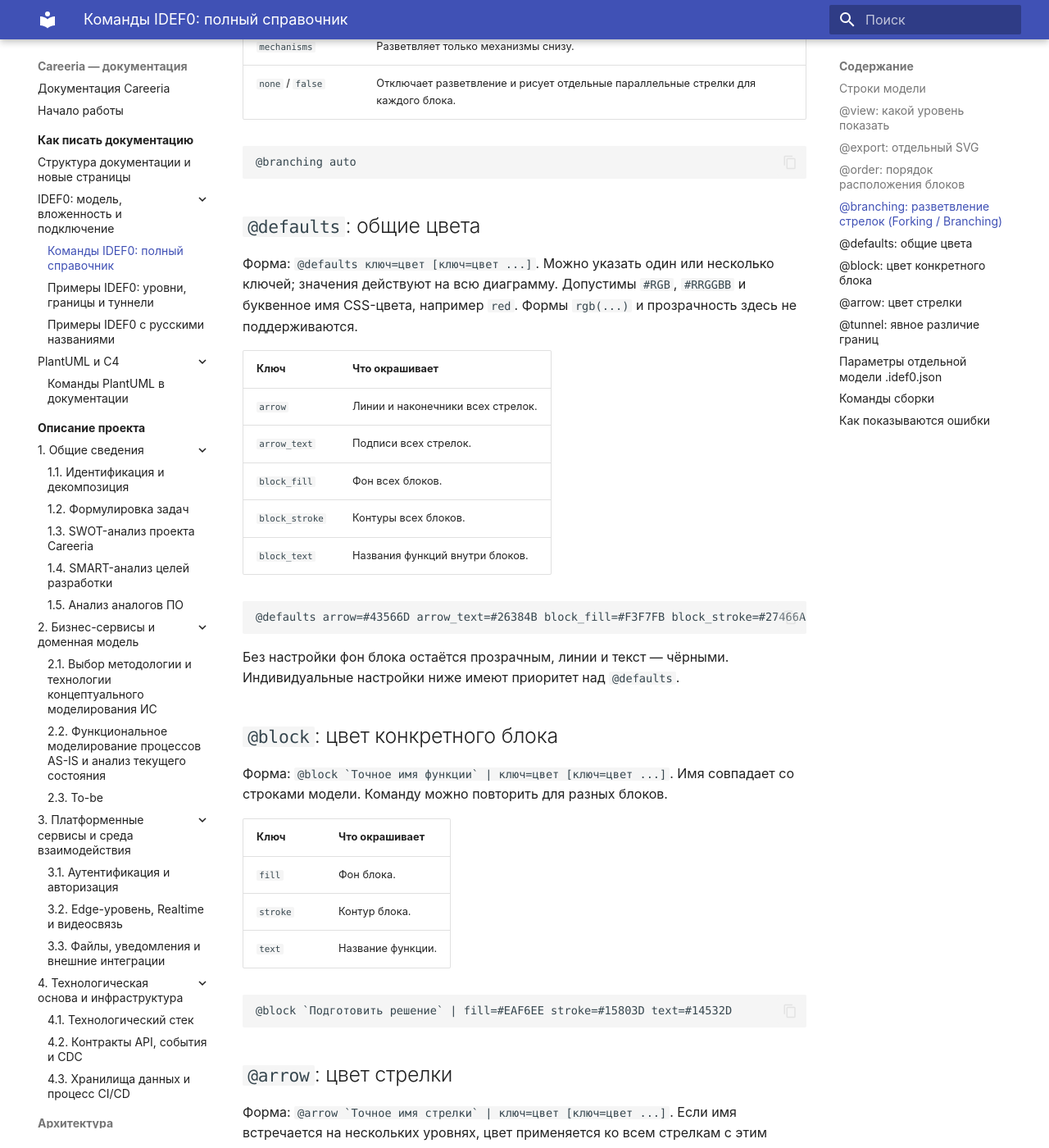
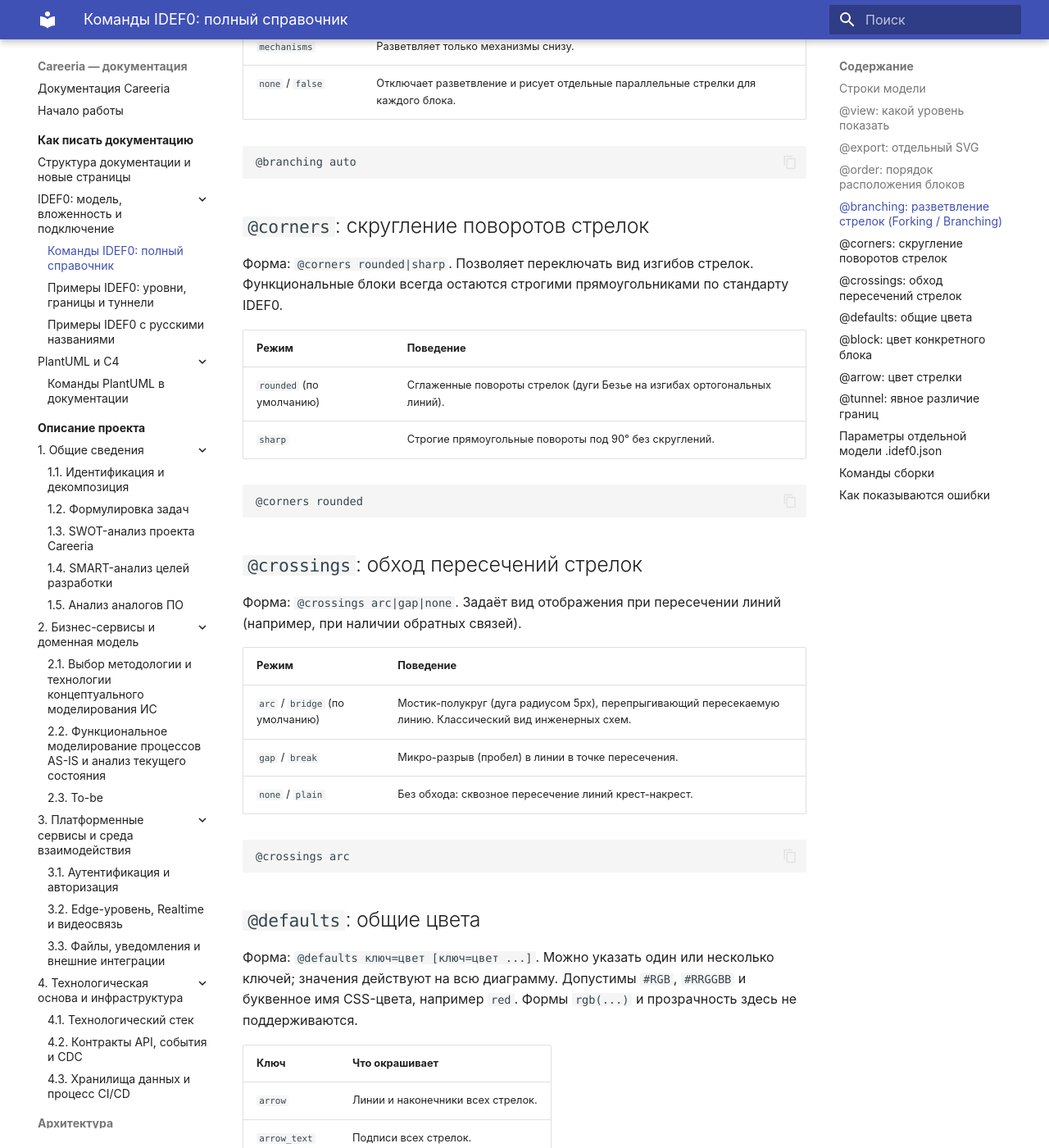
Before and after one commit to krackl1n/careeria, an MkDocs documentation site: the page built from docs/contributing/idef0/01-commands.md, in a window 1280 px wide and 1400 px high, scrolled down 3481 px. Shown: the whole window at 82% size. Built offline with MkDocs 1.6.1 and Material for MkDocs 9.7.7, drawn with Linux system fonts in a browser that asks for light colours; some of the changed text lies outside the part shown.

Commit message:
add cornes and order

````diff
--- a/docs/contributing/idef0/01-commands.md
+++ b/docs/contributing/idef0/01-commands.md
@@ -77,6 +77,33 @@
 
 ```text
 @branching auto
+```
+
+## `@corners`: скругление поворотов стрелок
+
+Форма: `@corners rounded|sharp`. Позволяет переключать вид изгибов стрелок. Функциональные блоки всегда остаются строгими прямоугольниками по стандарту IDEF0.
+
+| Режим | Поведение |
+| --- | --- |
+| `rounded` (по умолчанию) | Сглаженные повороты стрелок (дуги Безье на изгибах ортогональных линий). |
+| `sharp` | Строгие прямоугольные повороты под 90° без скруглений. |
+
+```text
+@corners rounded
+```
+
+## `@crossings`: обход пересечений стрелок
+
+Форма: `@crossings arc|gap|none`. Задаёт вид отображения при пересечении линий (например, при наличии обратных связей).
+
+| Режим | Поведение |
+| --- | --- |
+| `arc` / `bridge` (по умолчанию) | Мостик-полукруг (дуга радиусом 5px), перепрыгивающий пересекаемую линию. Классический вид инженерных схем. |
+| `gap` / `break` | Микро-разрыв (пробел) в линии в точке пересечения. |
+| `none` / `plain` | Без обхода: сквозное пересечение линий крест-накрест. |
+
+```text
+@crossings arc
 ```
 
 ## `@defaults`: общие цвета
@@ -159,6 +186,8 @@
 | `boundaries.<функция>.child_tunnels` | `@tunnel child` | Объект с ролями и массивами имён стрелок только на дочерней схеме. |
 | `order` | `@order` | Способ упорядочивания блоков: `auto`, `source`, `fixed`, `heuristic`. |
 | `branching` | `@branching` | Режим разветвления стрелок: `auto`, `mechanisms`, `none`. |
+| `corners` | `@corners` | Скругление поворотов стрелок: `rounded`, `sharp`. |
+| `crossings` | `@crossings` | Обход пересечений: `arc` (мостик), `gap` (разрыв), `none` (сквозное). |
 
 Для `views[].mode` и основного `mode` генератор отдельных файлов принимает `focus`, `decompose`, `schematic`; `auto` доступен в `@view` встроенного блока. [Полный пример JSON](../../idef0-svg/models/hiring.idef0.json) показывает все группы настроек.
 
````
Also changed, not shown: docs/tools/idef0_inline.py (+10 -0 lines), docs/tools/test_idef0_inline.py (+100 -2 lines), 1 other file.
